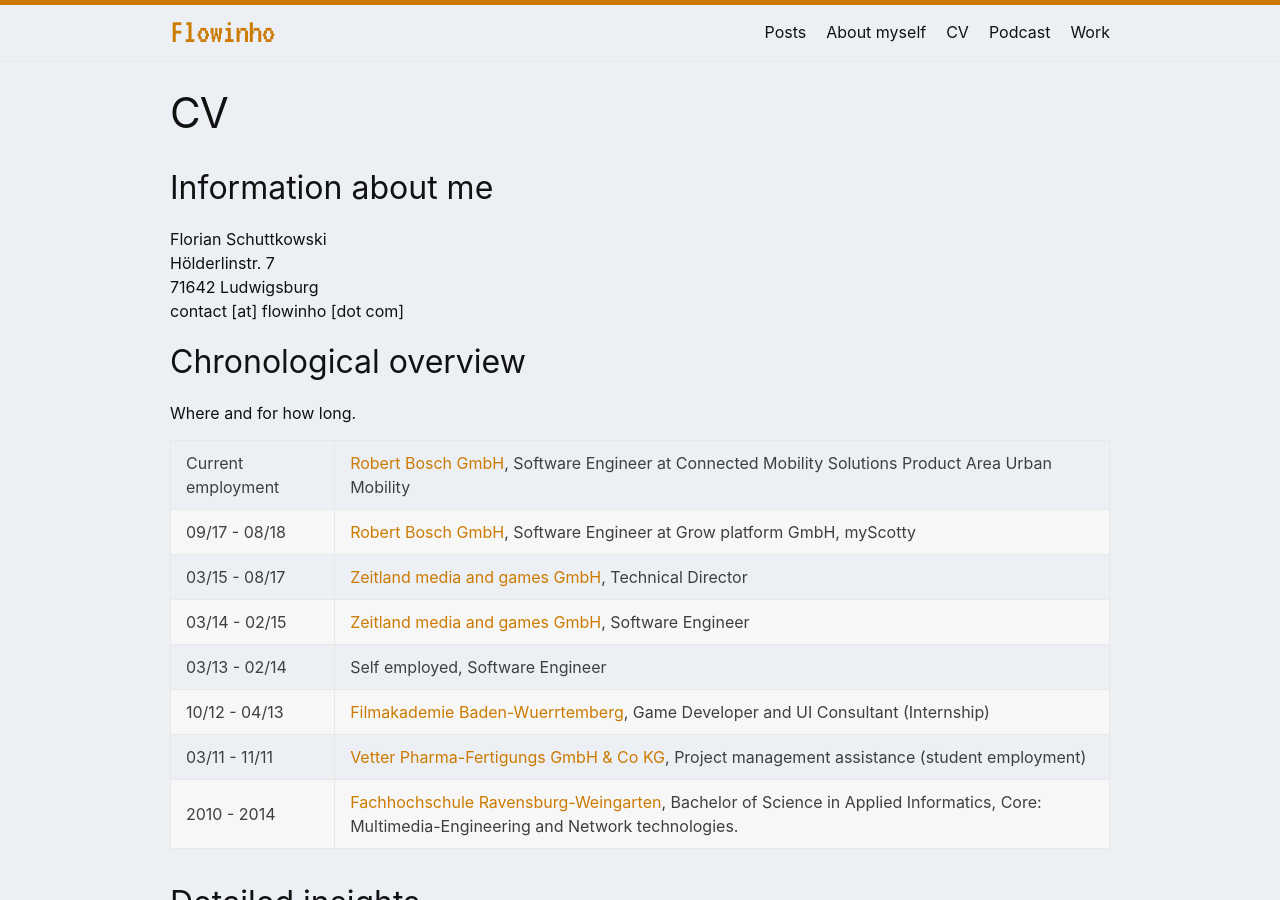
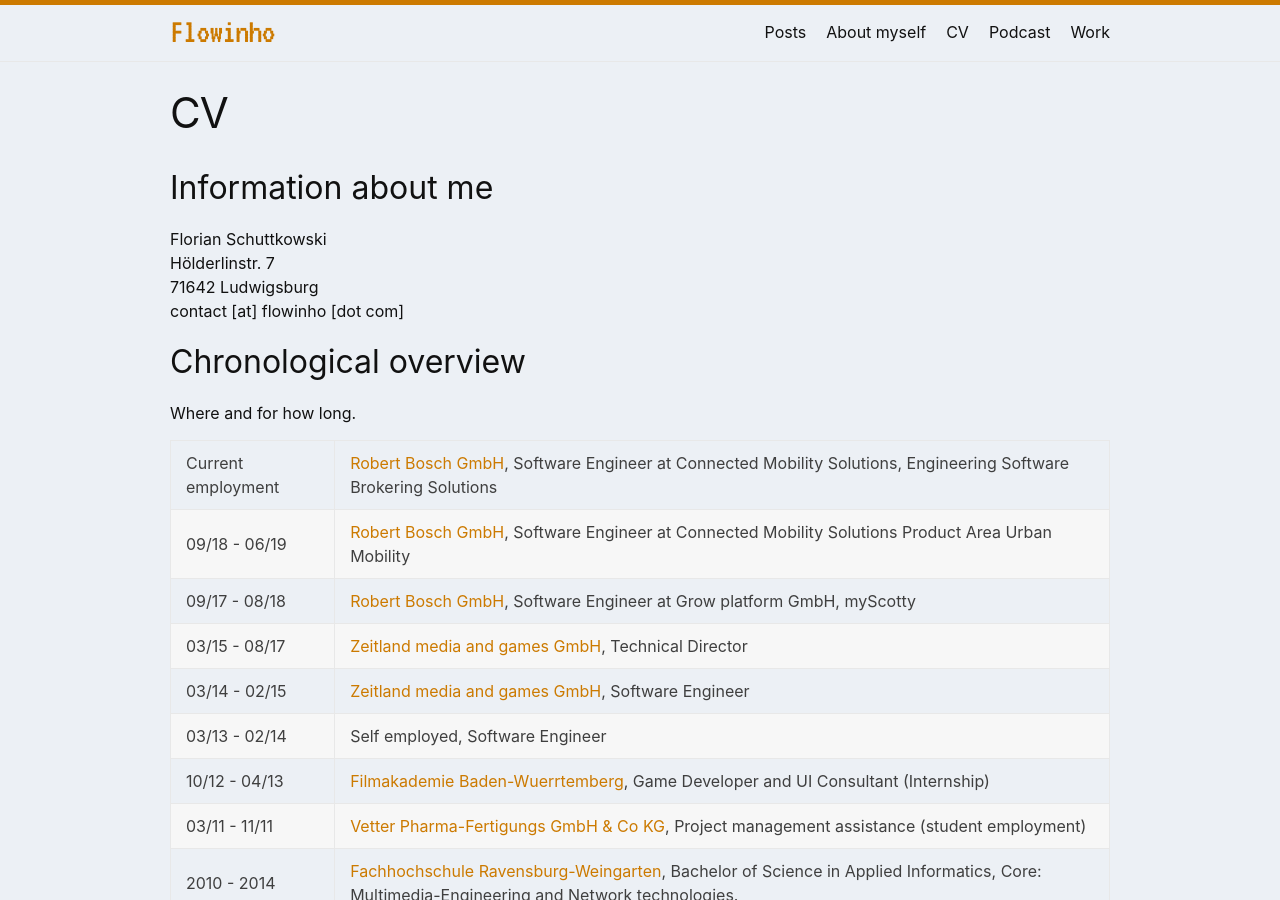
Before and after one commit to flowinho/flowinho.github.io, a Jekyll site: the page built from cv.md, in a window 1280 px wide and 900 px high. Built offline with Jekyll 4.4.1, drawn with Linux system fonts in a browser that asks for light colours.

Commit message:
Update cv.md

```diff
--- a/cv.md
+++ b/cv.md
@@ -15,7 +15,8 @@
 
 Where and for how long.
 
-Current employment | [Robert Bosch GmbH](https://www.bosch.de/), Software Engineer at Connected Mobility Solutions Product Area Urban Mobility
+Current employment | [Robert Bosch GmbH](https://www.bosch.de/), Software Engineer at Connected Mobility Solutions, Engineering Software Brokering Solutions
+09/18 - 06/19 | [Robert Bosch GmbH](https://www.bosch.de/), Software Engineer at Connected Mobility Solutions Product Area Urban Mobility
 09/17 - 08/18 | [Robert Bosch GmbH](https://www.bosch.de/), Software Engineer at Grow platform GmbH, myScotty
 03/15 - 08/17 | [Zeitland media and games GmbH](https://zeitland.com/), Technical Director
 03/14 - 02/15 | [Zeitland media and games GmbH](https://zeitland.com/), Software Engineer
```
